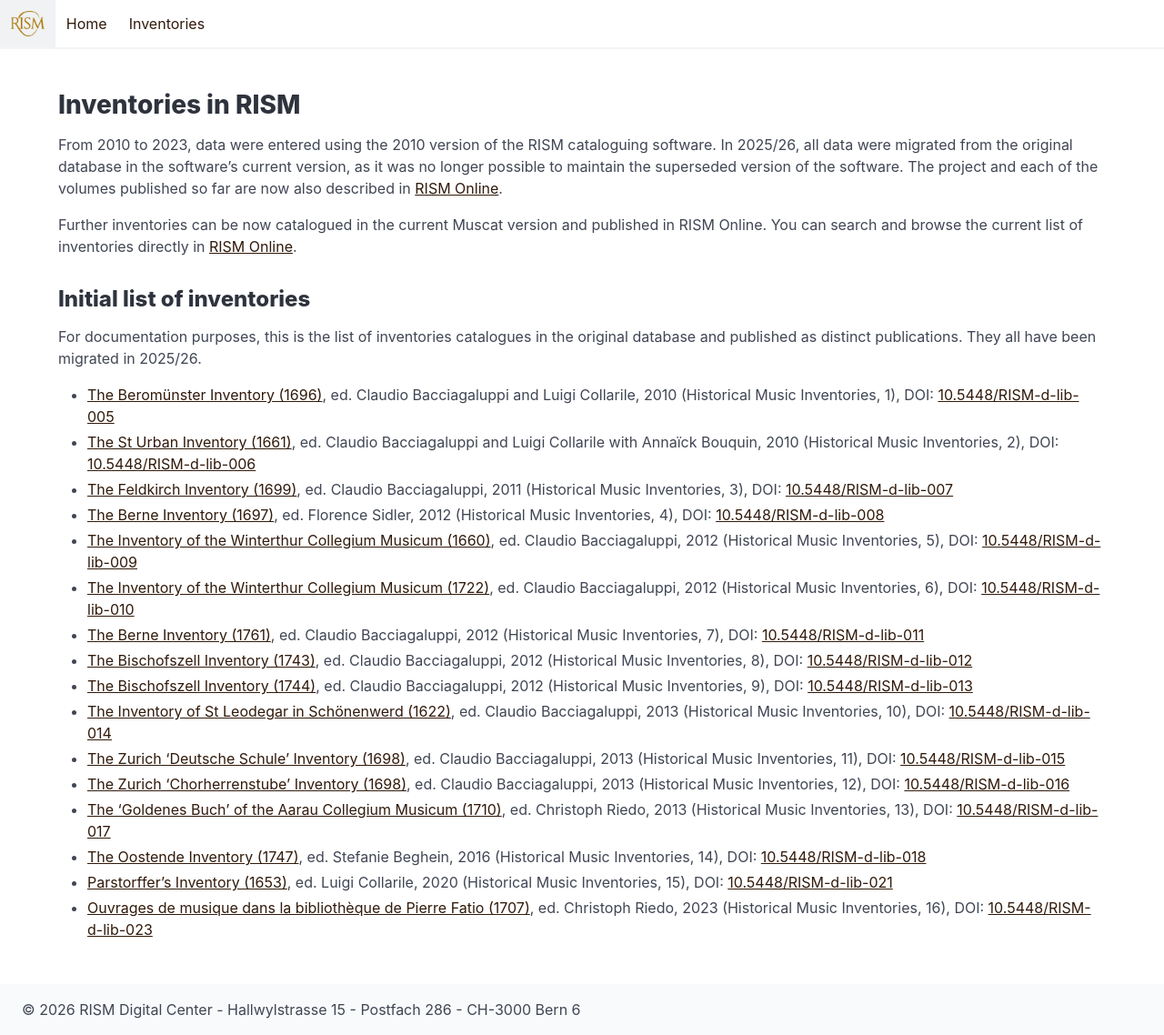
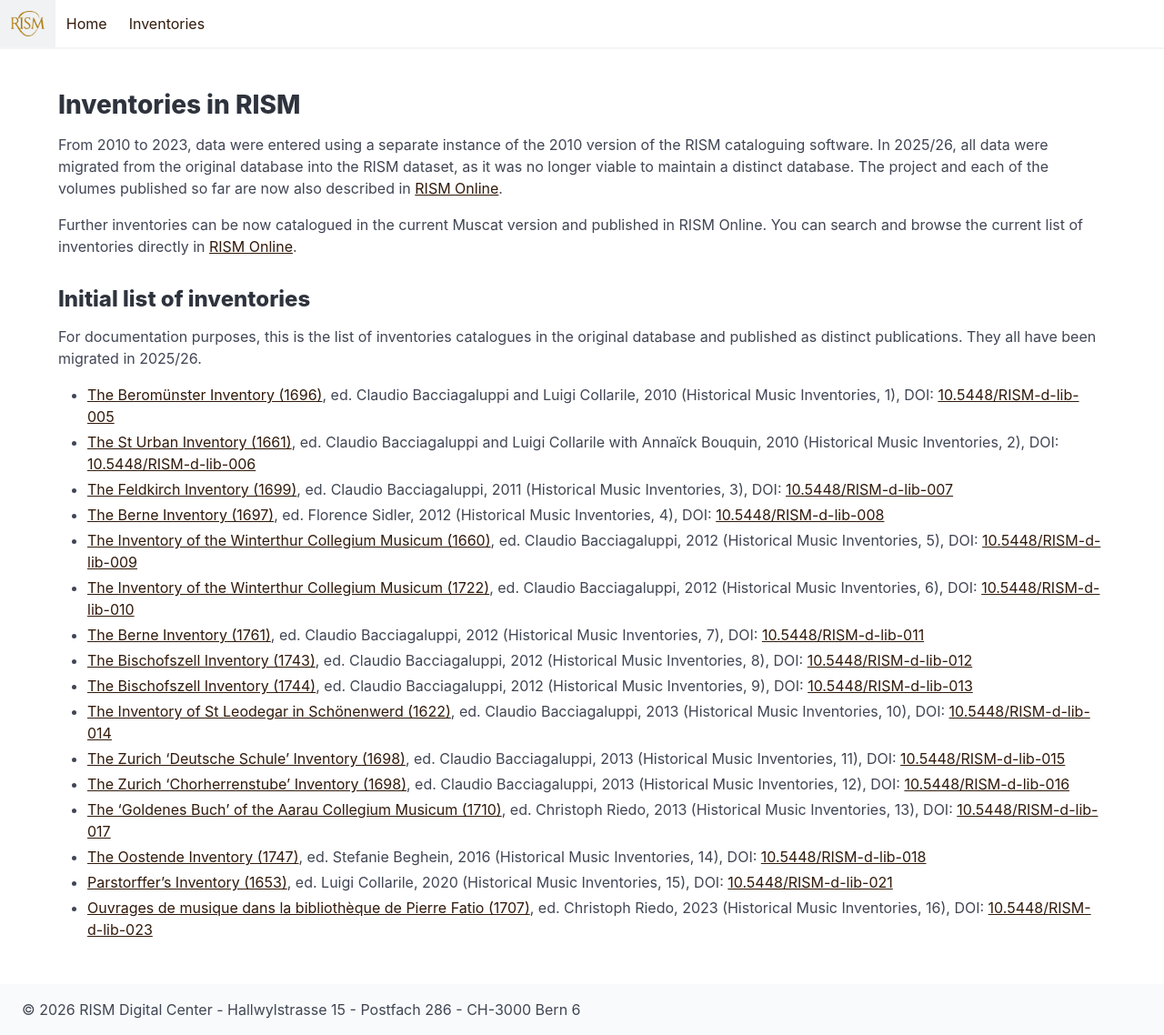
Before and after one commit to baccia/inventories, a Jekyll site: the page built from inventories.md, in a window 1280 px wide. Shown: the whole page at 91% size. Built offline with Jekyll 4.4.1, drawn with Linux system fonts in a browser that asks for light colours.

Commit message:
Apply suggestion from @lpugin

```diff
--- a/inventories.md
+++ b/inventories.md
@@ -9,7 +9,7 @@ permalink: inventories.html
 
 ## Inventories in RISM
 
-From 2010 to 2023, data were entered using the 2010 version of the RISM cataloguing software. In 2025/26, all data were migrated from the original database in the software's current version, as it was no longer possible to maintain the superseded version of the software. The project and each of the volumes published so far are now also described in [RISM Online](https://rism.online/institutions/51009794).
+From 2010 to 2023, data were entered using a separate instance of the 2010 version of the RISM cataloguing software. In 2025/26, all data were migrated from the original database into the RISM dataset, as it was no longer viable to maintain a distinct database. The project and each of the volumes published so far are now also described in [RISM Online](https://rism.online/institutions/51009794).
 
 Further inventories can be now catalogued in the current Muscat version and published in RISM Online. You can search and browse the current list of inventories directly in [RISM Online](https://rism.online/search?mode=sources&fq=material-content-types%3AInventory&page=1&rows=100).
 
```
